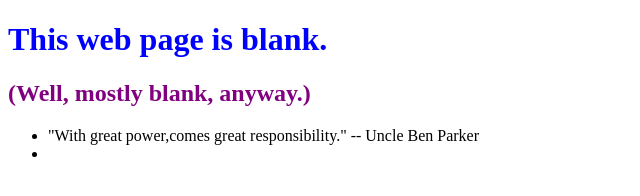
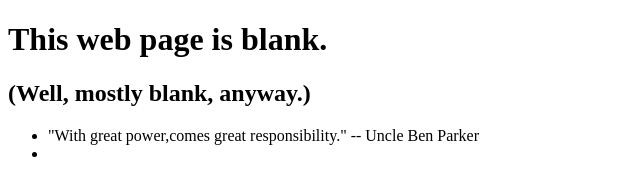
Before and after one commit to FinnFlaschka/0main_openSAP_repo, a plain HTML site: page index.html in a window 1280 px wide. Shown: the whole page, without its empty margins (0-640 px from the left). Drawn offline with Linux system fonts and the light colour scheme.

Commit message:
remove styles from both hraders

```diff
--- a/index.html
+++ b/index.html
@@ -6,8 +6,8 @@
 		<LINK href="styles.css" rel="stylesheet" type="text/css">
 	</head>
 	<body>
-		<h1 style = "color: blue"> This web page is blank.</h1>
-		<h2 style = "color: purple">(Well, mostly blank, anyway.)</h2>
+		<h1> This web page is blank.</h1>
+		<h2>(Well, mostly blank, anyway.)</h2>
 		<ul>
 			<li>"With great power,comes great responsibility." -- Uncle Ben Parker</li>
 			<li></li>
```
